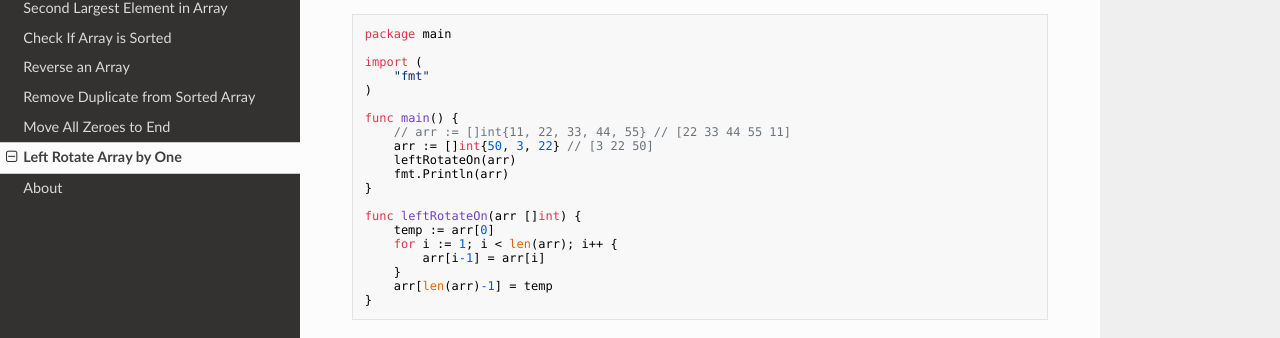
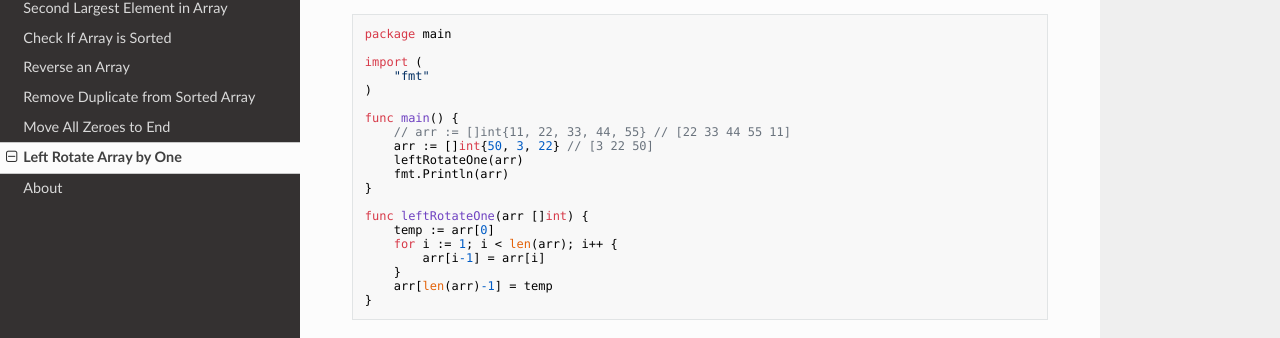
Before and after one commit to prithvipal/golang-dsa, an MkDocs documentation site: the page built from docs/array/left_rotate_array_by_one.md, in a window 1280 px wide. Shown: the part 290-628 px from the top of the page. Built offline with MkDocs 1.6.1, drawn with Linux system fonts in a browser that asks for light colours; nearby versions of some CDN libraries.

Commit message:
typo in code -- Rotate array by one

```diff
--- a/docs/array/left_rotate_array_by_one.md
+++ b/docs/array/left_rotate_array_by_one.md
@@ -16,11 +16,11 @@ import (
 func main() {
 	// arr := []int{11, 22, 33, 44, 55} // [22 33 44 55 11]
 	arr := []int{50, 3, 22} // [3 22 50]
-	leftRotateOn(arr)
+	leftRotateOne(arr)
 	fmt.Println(arr)
 }
 
-func leftRotateOn(arr []int) {
+func leftRotateOne(arr []int) {
 	temp := arr[0]
 	for i := 1; i < len(arr); i++ {
 		arr[i-1] = arr[i]
```
